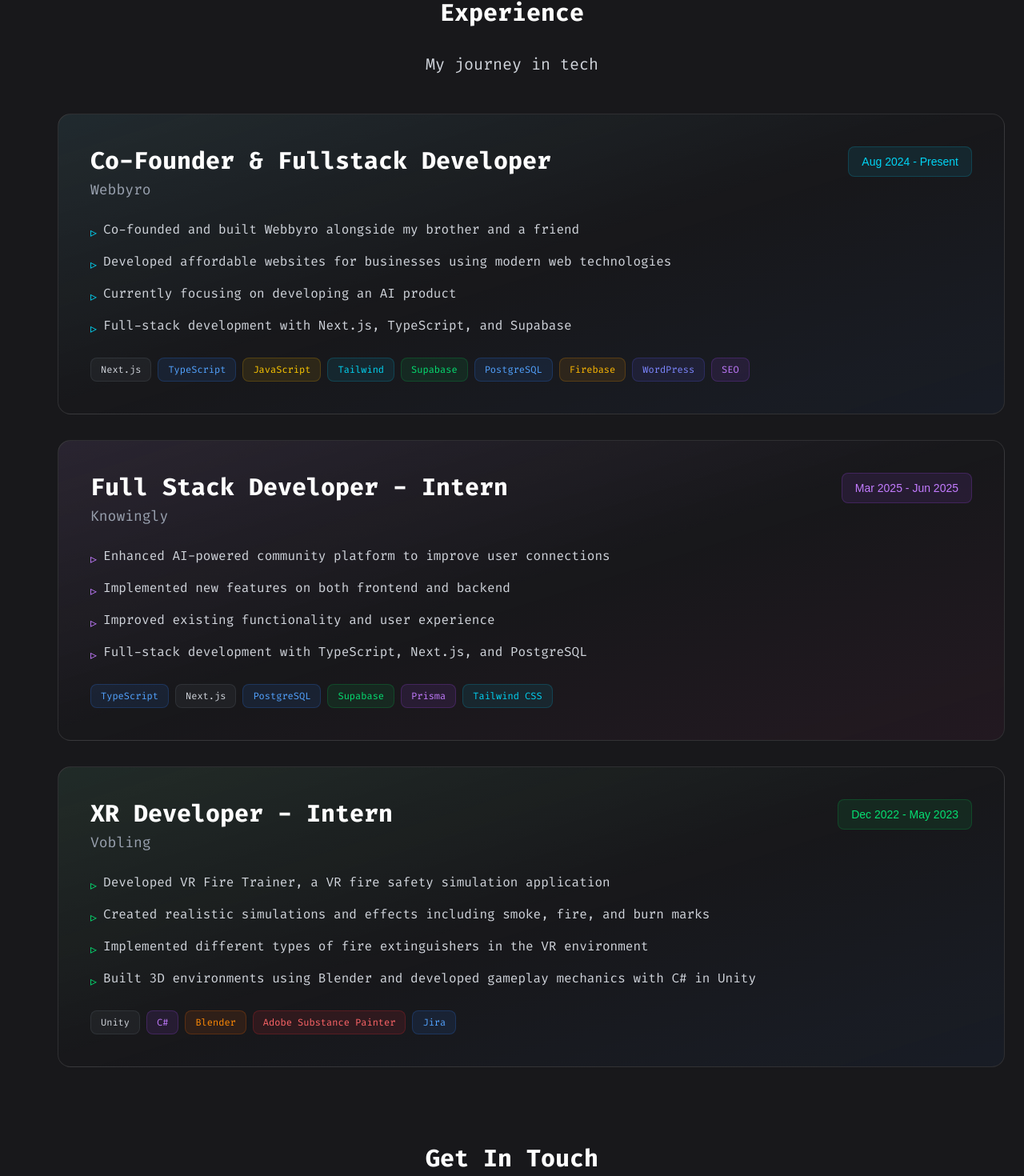
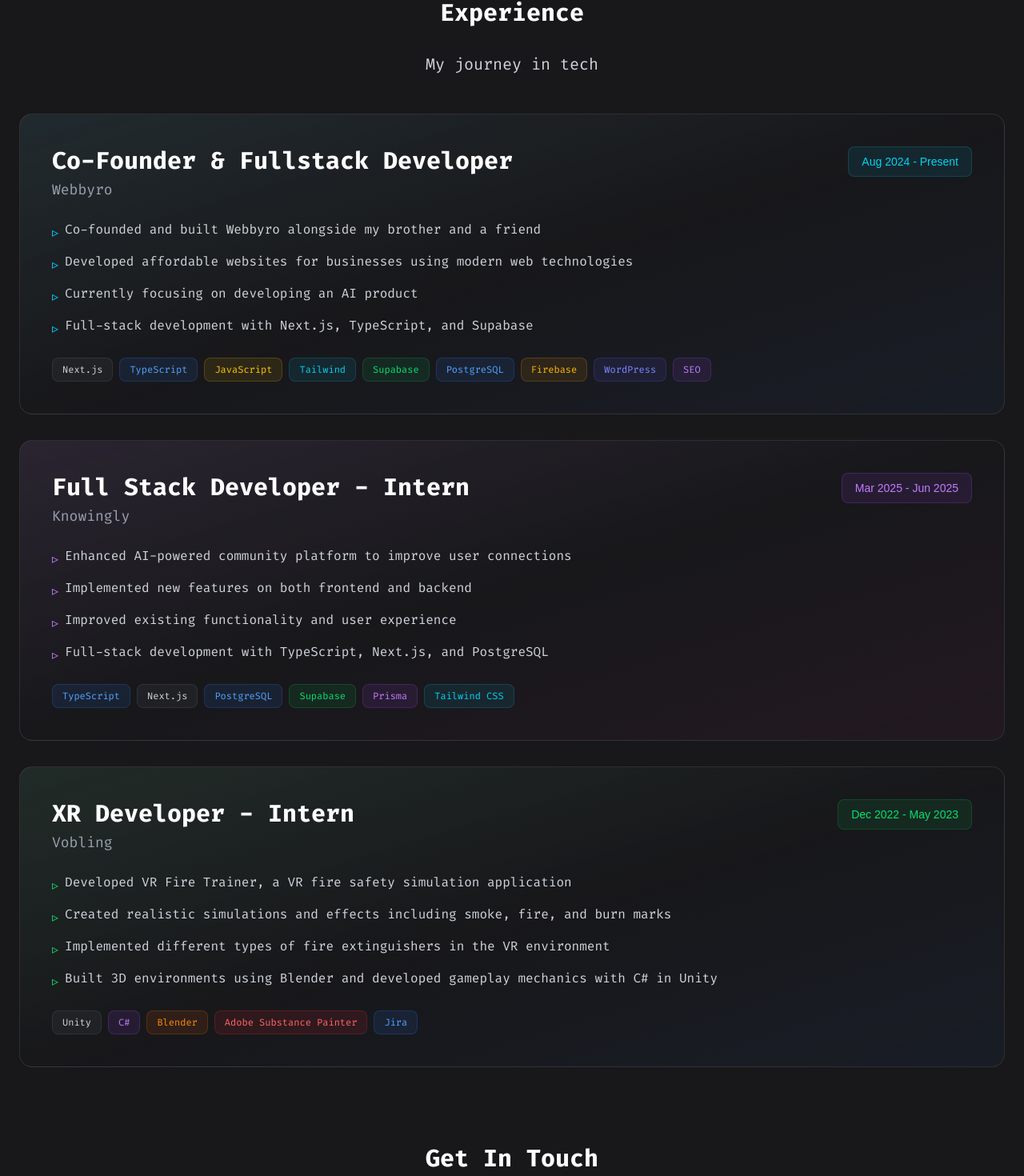
Before and after one commit to chvlpont/portfolio-ph, a Next.js app: page / in a window 1280 px wide. Shown: the part 3208-4678 px from the top of the page at 80% size. Built offline with nearby package versions, Linux system fonts and the light colour scheme.

Commit message:
experience card width to mach other cards

```diff
--- a/app/page.tsx
+++ b/app/page.tsx
@@ -479,7 +479,7 @@
 
             <div className="space-y-8">
               {/* Experience 1 - Webbyro */}
-              <div className="relative md:pl-12">
+              <div className="relative">
                 <div className="group relative overflow-hidden rounded-2xl border border-white/10 bg-gradient-to-br from-white/5 via-transparent to-transparent hover:border-white/20 transition-all duration-500">
                   <div className="absolute inset-0 bg-gradient-to-br from-cyan-500/5 via-transparent to-blue-500/5 pointer-events-none"></div>
                   <div className="absolute inset-0 bg-gradient-to-br from-cyan-500/10 via-transparent to-blue-500/10 opacity-0 group-hover:opacity-100 transition-opacity duration-500"></div>
@@ -561,7 +561,7 @@
               </div>
 
               {/* Experience 2 - Knowingly */}
-              <div className="relative md:pl-12">
+              <div className="relative">
                 <div className="group relative overflow-hidden rounded-2xl border border-white/10 bg-gradient-to-br from-white/5 via-transparent to-transparent hover:border-white/20 transition-all duration-500">
                   <div className="absolute inset-0 bg-gradient-to-br from-purple-500/5 via-transparent to-pink-500/5 pointer-events-none"></div>
                   <div className="absolute inset-0 bg-gradient-to-br from-purple-500/10 via-transparent to-pink-500/10 opacity-0 group-hover:opacity-100 transition-opacity duration-500"></div>
@@ -633,7 +633,7 @@
               </div>
 
               {/* Experience 3 - Vobling */}
-              <div className="relative md:pl-12">
+              <div className="relative">
                 <div className="group relative overflow-hidden rounded-2xl border border-white/10 bg-gradient-to-br from-white/5 via-transparent to-transparent hover:border-white/20 transition-all duration-500">
                   <div className="absolute inset-0 bg-gradient-to-br from-green-500/5 via-transparent to-blue-500/5 pointer-events-none"></div>
                   <div className="absolute inset-0 bg-gradient-to-br from-green-500/10 via-transparent to-blue-500/10 opacity-0 group-hover:opacity-100 transition-opacity duration-500"></div>
```
